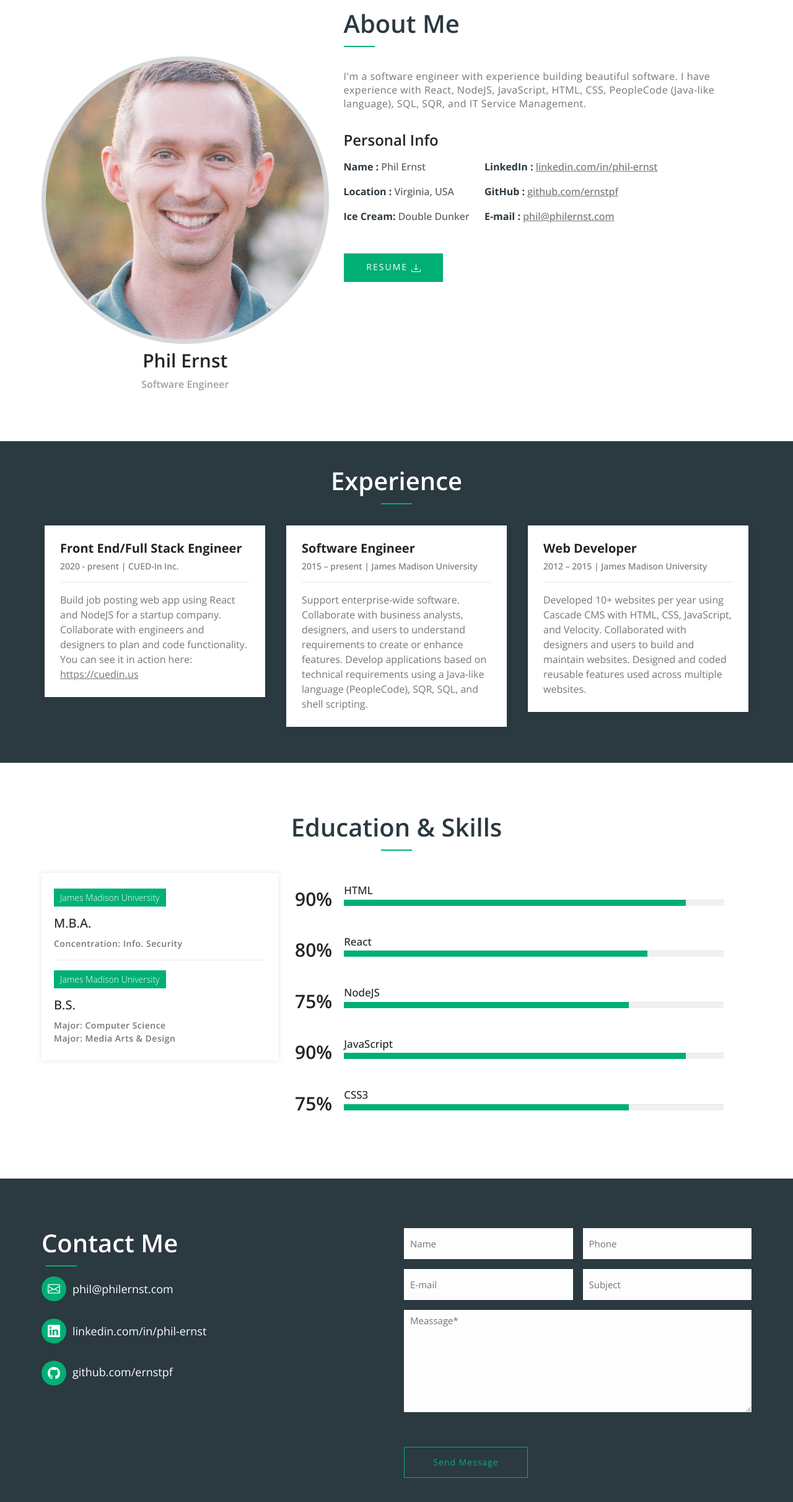
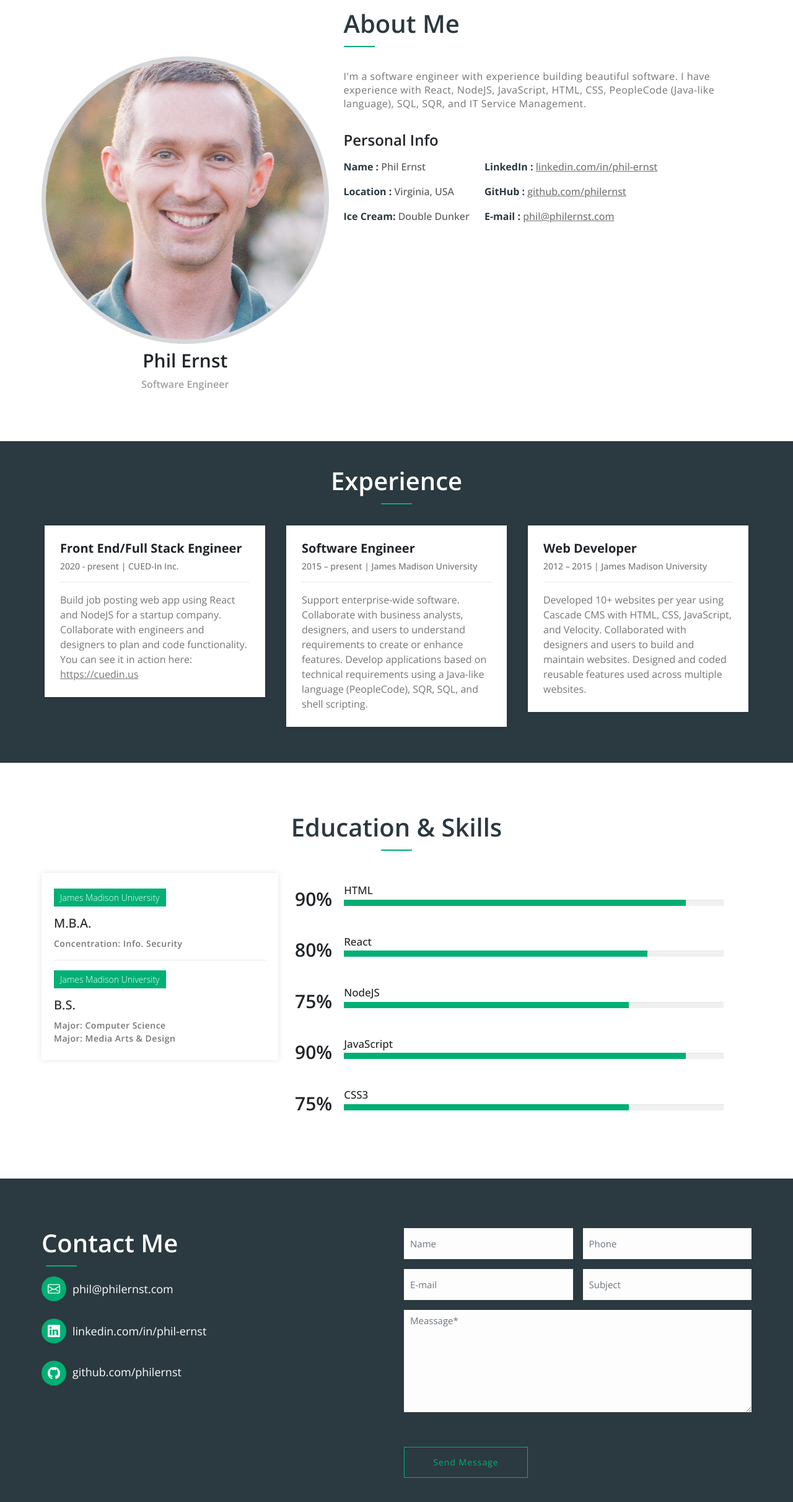
Before and after one commit to ernstpf/personal-website, a React (Create React App) app: page / in a window 1280 px wide. Shown: the part 652-3076 px from the top of the page at 62% size. Built offline with nearby package versions, Linux system fonts and the light colour scheme.

Commit message:
Replace GitHub handle

```diff
--- a/src/pages/Component/Components/About.js
+++ b/src/pages/Component/Components/About.js
@@ -67,8 +67,8 @@ const About = () => {
                     <div className=" about-list">
                       <span className="perName1">GitHub : </span>
                       <span className="perName2">
-                        <a href="https://github.com/ernstpf">
-                          github.com/ernstpf
+                        <a href="https://github.com/philernst">
+                          github.com/philernst
                         </a>
                       </span>
                     </div>
@@ -83,11 +83,11 @@ const About = () => {
                   </Col>
                 </Row>
               </div>
-              <a href="./Phil_Ernst_resume.pdf" download>
+              {/* <a href="./Phil_Ernst_resume.pdf" download>
                 <button className="BtnView resumeButton">
                   Resume <BsDownload size={15} role="presentation" />
                 </button>
-              </a>
+              </a> */}
             </Col>
           </Row>
         </div>
--- a/src/pages/Component/Footer.js
+++ b/src/pages/Component/Footer.js
@@ -40,11 +40,11 @@ export default class Footer extends Component {
                           <BsGithub size={20} role="presentation" />
                         </i>
                         <a
-                          href="https://github.com/ernstpf"
+                          href="https://github.com/philernst"
                           target="_blank"
                           aria-label="Opens in new tab"
                         >
-                          github.com/ernstpf
+                          github.com/philernst
                         </a>
                       </p>
                     </div>
```
Also changed, not shown: 2 other files (tests, documents, lock files or other folders).
